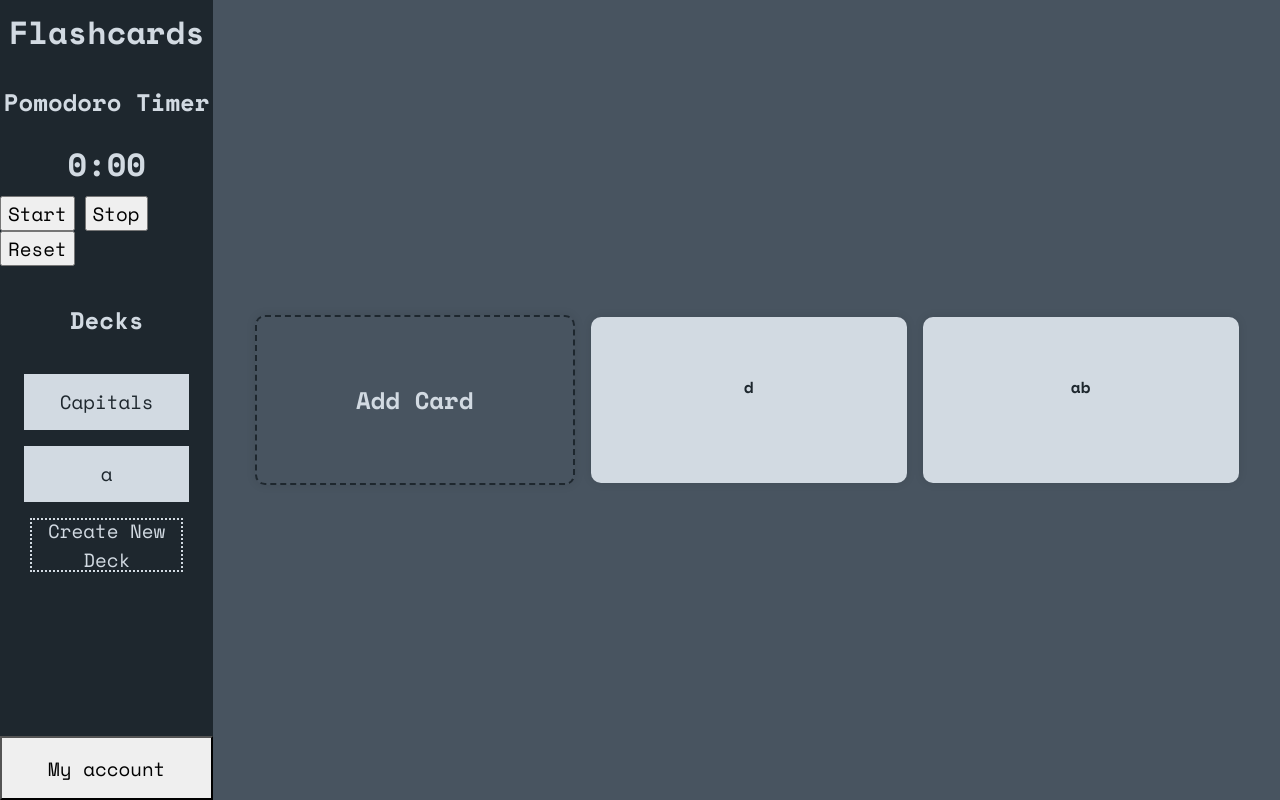
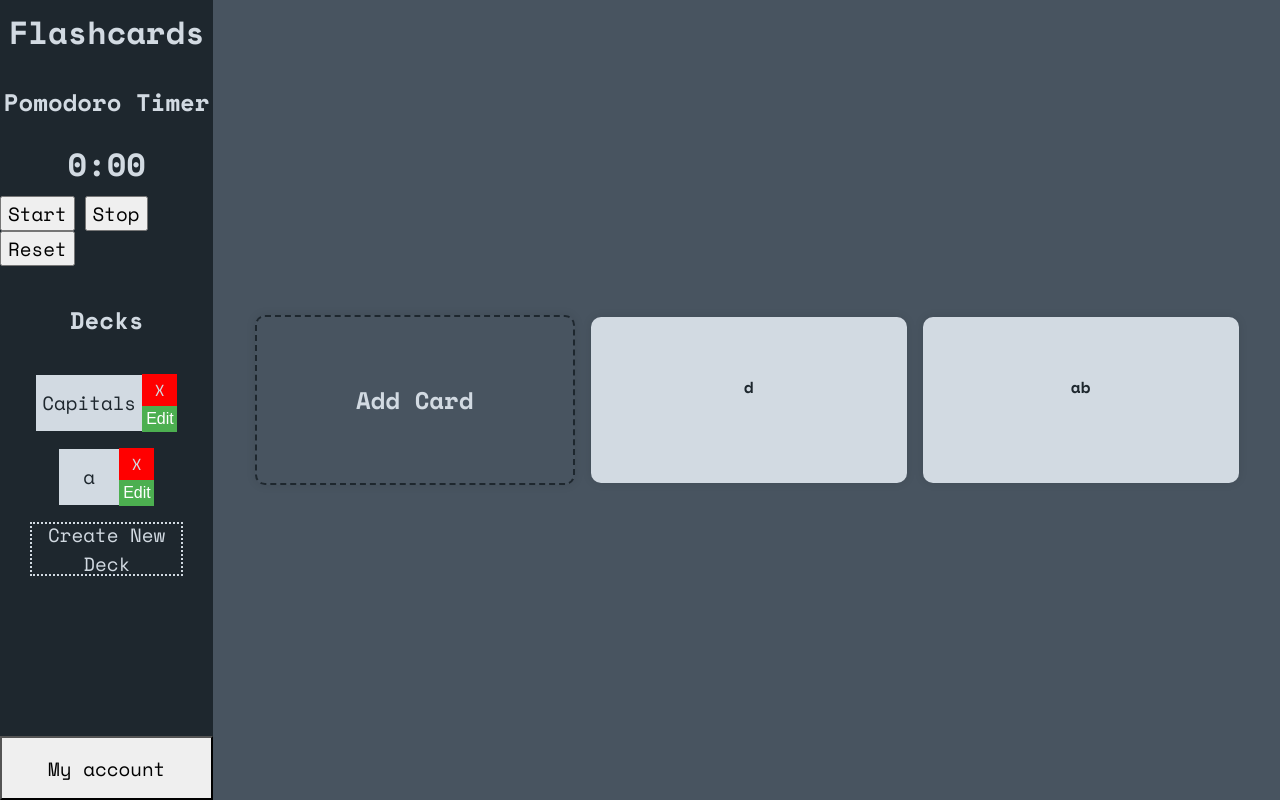
Before and after one commit to Aydanjb/SDEV265-Brown-Team, a Django app: page /deck/1/ in a window 1280 px wide. Run offline with Django 5.2, Linux system fonts and the light colour scheme; data comes from the database, SQL or seed files in the repository; both versions use the stored data as it was after the commit; some libraries are stand-ins or nearby versions.

Commit message:
Added functionality for editing cards and decks and deleting decks.

```diff
--- /dev/null
+++ b/brownapp/flashcards/static/flashcards/scripts/deck.js
@@ -0,0 +1,178 @@
+const createDeckBtn = document.getElementById('createDeck');
+const addCardBtn = document.querySelector('.addCard');
+const saveDeck = document.getElementById('saveDeck');
+const cardModal = document.getElementById('cardModal');
+const cardSlides = document.getElementById('cardSlides');
+const cardSlide = document.getElementById('cardSlide');
+const nextSlide = document.getElementById('right-arrow');
+const prevSlide = document.getElementById('left-arrow');
+const editModal = document.getElementById('editModal');
+const editCardBtn = document.querySelector('.editCard');
+const editDeckBtn = document.querySelector('.editDeck');
+const editDeckModal = document.getElementById('editDeckModal');
+const saveEditDeck = document.getElementById('saveEditDeck');
+const deckModal = document.getElementById('deckModal');
+
+
+function openCardModal() {
+    cardModal.style.display = 'block';
+}
+
+function closeCardModal() {
+    cardModal.style.display = 'none';
+}
+
+function openCardSlides() {
+    cardSlides.style.display = 'flex';
+}
+
+function closeCardSlides() {
+    cardSlides.style.display = 'none';
+}
+
+function openDeckModal() {
+    deckModal.style.display = 'block';
+}
+
+function closeDeckModal() {
+    deckModal.style.display = 'none';
+}
+
+function openEditModal() {
+    editModal.style.display = 'block';
+}
+
+function closeEditModal() {
+    editModal.style.display = 'none';
+}
+
+function openEditDeck() {
+    editDeckModal.style.display = 'block';
+}
+
+function closeEditDeck() {
+    editDeckModal.style.display = 'none';
+}
+
+function addFlipping() {
+    cardSlide.addEventListener('click', () => {
+        cardSlide.classList.toggle('flipped');
+    });
+}
+
+function setFormAction() {
+    const cardId = cardSlide.getAttribute('data-id');
+    const form = document.getElementById('editForm');
+    form.action = `./edit_card/${cardId}/`;
+}
+
+function getCardDataByElement(element) {
+    const front = element.querySelector('.front').textContent;
+    const back = element.querySelector('.back').textContent;
+    const cardId = element.getAttribute('data-id');
+    const cardIndex = element.getAttribute('data-index');
+    cardData = [front, back, cardId, cardIndex];
+    return cardData;
+}
+
+function getCardDataById(id) {
+    const card = document.querySelector(`.card[data-id="${id}"]`);
+    const front = card.querySelector('.front').textContent;
+    const back = card.querySelector('.back').textContent;
+    const cardId = card.getAttribute('data-id');
+    const cardIndex = card.getAttribute('data-index');
+    cardData = [front, back, cardId, cardIndex];
+    return cardData;
+}
+
+function populateCardSlide(cardData) {
+    const front = cardData[0];
+    const back = cardData[1];
+    const cardId = cardData[2];
+    const cardIndex = cardData[3];
+    cardSlide.setAttribute('data-id', cardId);
+    cardSlide.setAttribute('data-index', cardIndex);
+    cardSlide.innerHTML = `
+        <div class="front">
+            <p>${front}</p>
+        </div>
+        <div class="back">
+            <p>${back}</p>
+        </div>
+    `;
+    const deleteCardBtn = document.querySelector('.deleteCard');
+    deleteCardBtn.href = `./delete_card/${cardId}/`;
+}
+
+prevSlide.addEventListener('click', () => {
+    const cardIds = Array.from(document.querySelectorAll('.card')).map(card => card.getAttribute('data-id'));
+    let currentCardIndex = parseInt(cardSlide.getAttribute('data-index'));
+    if (currentCardIndex === 0) {
+        currentCardIndex = cardIds.length - 1;
+    }
+    else currentCardIndex--;
+    let cardId = cardIds[currentCardIndex];
+    populateCardSlide(getCardDataById(cardId));
+});
+
+nextSlide.addEventListener('click', () => {
+    const cardIds = Array.from(document.querySelectorAll('.card')).map(card => card.getAttribute('data-id'));
+    let currentCardIndex = parseInt(cardSlide.getAttribute('data-index'));
+    if (currentCardIndex === cardIds.length - 1) {
+        currentCardIndex = 0;
+    }
+    else currentCardIndex++;
+    let cardId = cardIds[currentCardIndex];
+    populateCardSlide(getCardDataById(cardId));
+    const deleteCardBtn = document.querySelector('.deleteCard');
+    deleteCardBtn.href = `../../delete_card/${cardId}/`;
+});
+
+let cards = document.querySelectorAll('.card');
+let i = 0;
+cards.forEach(card => {
+    card.setAttribute('data-index', i++);
+    card.addEventListener('click', () => {
+        openCardSlides();
+        populateCardSlide(getCardDataByElement(card));
+    });
+});
+
+editCardBtn.addEventListener('click', setFormAction);
+editCardBtn.addEventListener('click', openEditModal);
+addCardBtn.addEventListener('click', openCardModal);
+createDeckBtn.addEventListener('click', openDeckModal);
+saveDeck.addEventListener('click', closeDeckModal);
+editDeckBtn.addEventListener('click', openEditDeck);
+
+editDeckModal.addEventListener('click', (e) => {
+    if (e.target === editDeckModal) {
+        closeEditDeck();
+    }
+});
+
+editModal.addEventListener('click', (e) => {
+    if (e.target === editModal) {
+        closeEditModal();
+    }
+});
+
+cardSlides.addEventListener('click', (e) => {
+    if (e.target === cardSlides) {
+        closeCardSlides();
+    }
+});
+
+deckModal.addEventListener('click', (e) => {
+    if (e.target === deckModal) {
+        closeDeckModal();
+    }
+});
+
+cardModal.addEventListener('click', (e) => {
+    if (e.target === cardModal) {
+        closeCardModal();
+    }
+});
+
+addFlipping();
--- a/brownapp/flashcards/static/flashcards/styles/style.css
+++ b/brownapp/flashcards/static/flashcards/styles/style.css
@@ -52,6 +52,20 @@ body {
     padding: 1rem 0;
     gap: 1rem;
     overflow-y: auto;
+}
+
+.deck-container {
+    display: flex;
+    flex-direction: row;
+    align-items: center;
+    justify-content: center;
+}
+
+.deck-buttons {
+    display: flex;
+    flex-direction: column;
+    align-items: center;
+    justify-content: center;
 }
 
 .sidebar-footer {
@@ -335,10 +349,9 @@ i:hover {
     flex-direction: row;
     justify-content: center;
     align-items: center;
-    gap: 1rem;
 }
 
-.editCard {
+.editCard, .editDeck {
     display: inline-block;
     padding: 10px 20px;
     color: #FFFFFF;
@@ -352,7 +365,15 @@ i:hover {
     border-radius: 5px;
 }
 
-.deleteCard {
+.editDeck {
+    box-sizing: border-box;
+    width: 35px;
+    padding: 0.25rem;
+    border-radius: 0;
+    margin: 0;
+}
+
+.deleteCard, .deleteDeck {
     display: inline-block;
     padding: 10px 10px;
     color: #d2dae2;
@@ -365,3 +386,12 @@ i:hover {
     cursor: pointer;
     border-radius: 5px;
 }
+
+.deleteDeck {
+
+    box-sizing: border-box;
+    width: 35px;
+    padding: 0.25rem;
+    border-radius: 0;
+    margin: 0;
+}
--- a/brownapp/flashcards/templates/flashcards/base.html
+++ b/brownapp/flashcards/templates/flashcards/base.html
@@ -23,8 +23,19 @@
             </form>
         </div>
     </div>
+    <div id="editDeckModal" class="modal">
+        <div class="modal-content">
+            <form action="edit_deck/" method="post">
+                {% csrf_token %}
+                {{ f_deck.as_p }}
+                <button type="submit" id="saveEditDeck" class="saveBtn">Save</button>
+            </form>
+        </div>
+    </div>
     {% block cardModal %}
     {% endblock cardModal %}
+    {% block editModal %}
+    {% endblock editModal %}
     <div id="content">
         <nav class="sidebar">
             <div class="sidebar-header">
@@ -41,9 +52,15 @@
             </div>
             <div id="decks">
                 <h2>Decks</h3>
-                {% for deck in decks %}
-                    <a href="/deck/{{ deck.id }}" class="button deck">{{ deck.name }}</a>
-                {% endfor %}
+                    {% for deck in decks %}
+                    <div class="deck-container">
+                        <a href="/deck/{{ deck.id }}" class="button deck">{{ deck.name }}</a>
+                        <div class="deck-buttons">
+                            <a href="delete_deck/{{ deck.id }}" class="deleteDeck">X</a>
+                            <button type="button" class="editDeck">Edit</button>
+                        </div>
+                    </div>
+                    {% endfor %}
                 <button type="button" id="createDeck">Create New Deck</button>
             </div>
             <div class="sidebar-footer">
@@ -55,7 +72,10 @@
             {% endblock content %}
         </main>
     </div>
-    <script src="{% static 'flashcards/scripts/script.js' %}"></script>
+
+    {% block scripts %}
+        <script src="{% static 'flashcards/scripts/script.js' %}"></script>
+    {% endblock scripts %}
     <!--<script src="{% static 'flashcards/scripts/pomodoro.js' %}"></script>-->
 </body>
 
--- a/brownapp/flashcards/templates/flashcards/deck.html
+++ b/brownapp/flashcards/templates/flashcards/deck.html
@@ -1,4 +1,5 @@
 {% extends "base.html" %}
+{% load static %}
 
 {% block cardSlides %}
     <div id="cardSlides">
@@ -18,6 +19,18 @@
         </div>
     </div>
 {% endblock cardSlides %}
+{% block editModal %}
+    <div id="editModal" class="modal">
+        <div class="modal-content">
+            <form action="" method="post" id="editForm">
+                {% csrf_token %}
+                {{ f_card.as_p }}
+                <input type="hidden" name="next" value="{{ request.path }}">
+                <button type="submit" id="editFormBtn" class="saveBtn">Save</button>
+            </form>
+        </div>
+    </div>
+{% endblock editModal %}
 {% block cardModal %}
     <div id="cardModal" class="modal">
         <div class="modal-content">
@@ -47,3 +60,7 @@
         </div>
     {% endfor %}
 {% endblock content%}
+
+{% block scripts %}
+    <script src="{% static 'flashcards/scripts/deck.js' %}"></script>
+{% endblock scripts %}
--- a/brownapp/flashcards/urls.py
+++ b/brownapp/flashcards/urls.py
@@ -9,4 +9,9 @@ urlpatterns = [
     path("deck/<int:deck_id>/create_deck/", views.create_deck, name="create_deck"),
     path("create_card/<int:deck_id>/", views.create_card, name="create_card"),
     path("deck/<int:deck_id>/delete_card/<int:card_id>/", views.delete_card, name="delete_card"),
+    path("deck/<int:deck_id>/edit_card/<int:card_id>/", views.edit_card, name="edit_card"),
+    path("delete_deck/<int:deck_id>/", views.delete_deck, name="delete_deck"),
+    path("deck/<int:id>/delete_deck/<int:deck_id>", views.delete_deck, name="delete_deck"),
+    path("edit_deck/<int:deck_id>/", views.edit_deck, name="edit_deck"),
+    path("deck/<int:id>/edit_deck/<int:deck_id>", views.edit_deck, name="edit_deck"),
 ]
--- a/brownapp/flashcards/views.py
+++ b/brownapp/flashcards/views.py
@@ -34,6 +34,19 @@ def create_deck(response, deck_id=None):
             return redirect("/deck/" + str(deck_id) + "/")
         return redirect("/")
 
+def delete_deck(response, deck_id, id):
+    deck = Deck.objects.get(id=deck_id)
+    deck.delete()
+    return redirect("/")
+
+def edit_deck(response, deck_id, id):
+    if response.method == "POST":
+        deck = Deck.objects.get(id=deck_id)
+        f_deck = deck_form(response.POST, instance=deck)
+        if f_deck.is_valid():
+            f_deck.save()
+        return redirect("/")
+
 def create_card(response, deck_id):
     if response.method == "POST":
         f_card = card_form(response.POST)
@@ -50,3 +63,11 @@ def delete_card(response, deck_id, card_id):
     deck_id = card.deck.id
     card.delete()
     return redirect("/deck/" + str(deck_id) + "/")
+
+def edit_card(response, deck_id, card_id):
+    if response.method == "POST":
+        card = Card.objects.get(id=card_id)
+        f_card = card_form(response.POST, instance=card)
+        if f_card.is_valid():
+            f_card.save()
+        return redirect("/deck/" + str(deck_id) + "/")
```
Also changed, not shown: brownapp/flashcards/static/flashcards/scripts/script.js (+18 -119 lines), brownapp/db.sqlite3.
